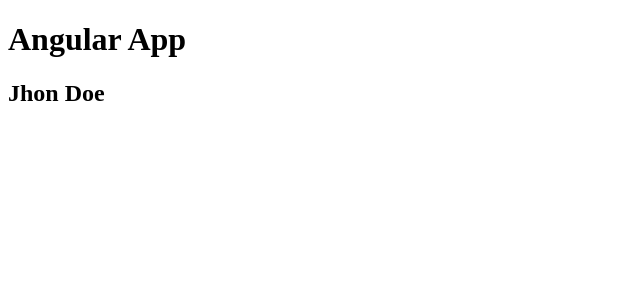
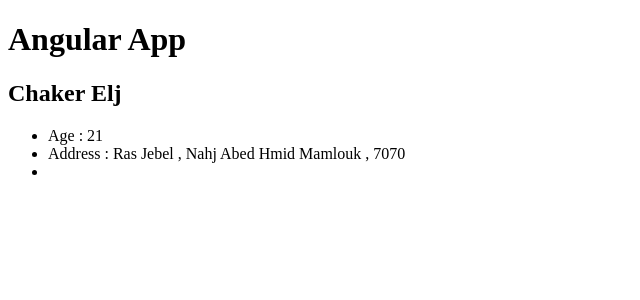
Before and after one commit to ChakerElj/Front-to_back-Angular-Course-Code, an Angular app in the folder angularapp/: page / in a window 1280 px wide. Shown: the top 300 px of the page, without its empty margins (0-640 px from the left). Built offline with nearby package versions, Linux system fonts and the light colour scheme.

Commit message:
add proprietes to make string interpolation

```diff
--- a/angularapp/src/app/components/user/user.component.html
+++ b/angularapp/src/app/components/user/user.component.html
@@ -1 +1,6 @@
 <h2>{{firstName}} {{lastName}}</h2>
+<ul>
+  <li>Age : {{age}}</li>
+  <li>Address : {{address.city}} , {{address.street}} , {{address.postalCode}} </li>
+  <li></li>
+</ul>
--- a/angularapp/src/app/components/user/user.component.ts
+++ b/angularapp/src/app/components/user/user.component.ts
@@ -11,9 +11,15 @@ import {Component} from "@angular/core";
 
 export class UserComponent {
   // Properties
-  firstName = "Jhon" ;
-  lastName = "Doe" ;
-  age = 30 ;
+  firstName = "Chaker" ;
+  lastName = "Elj" ;
+  age = 21 ;
+
+  address = {
+    street : "Nahj Abed Hmid Mamlouk" ,
+    city : "Ras Jebel" ,
+    postalCode : 7070 ,
+  };
 
   // Methods
   constructor() {
```
